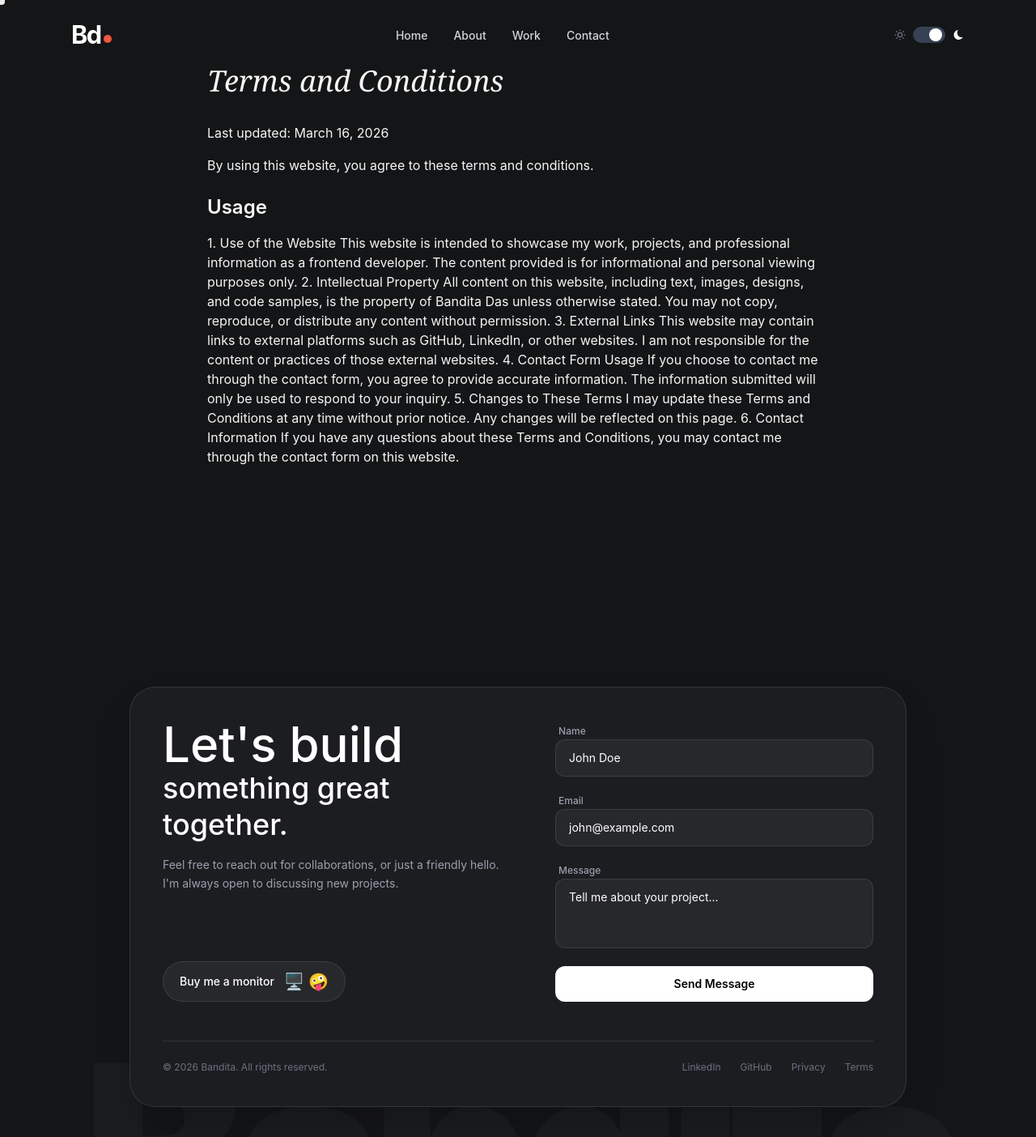
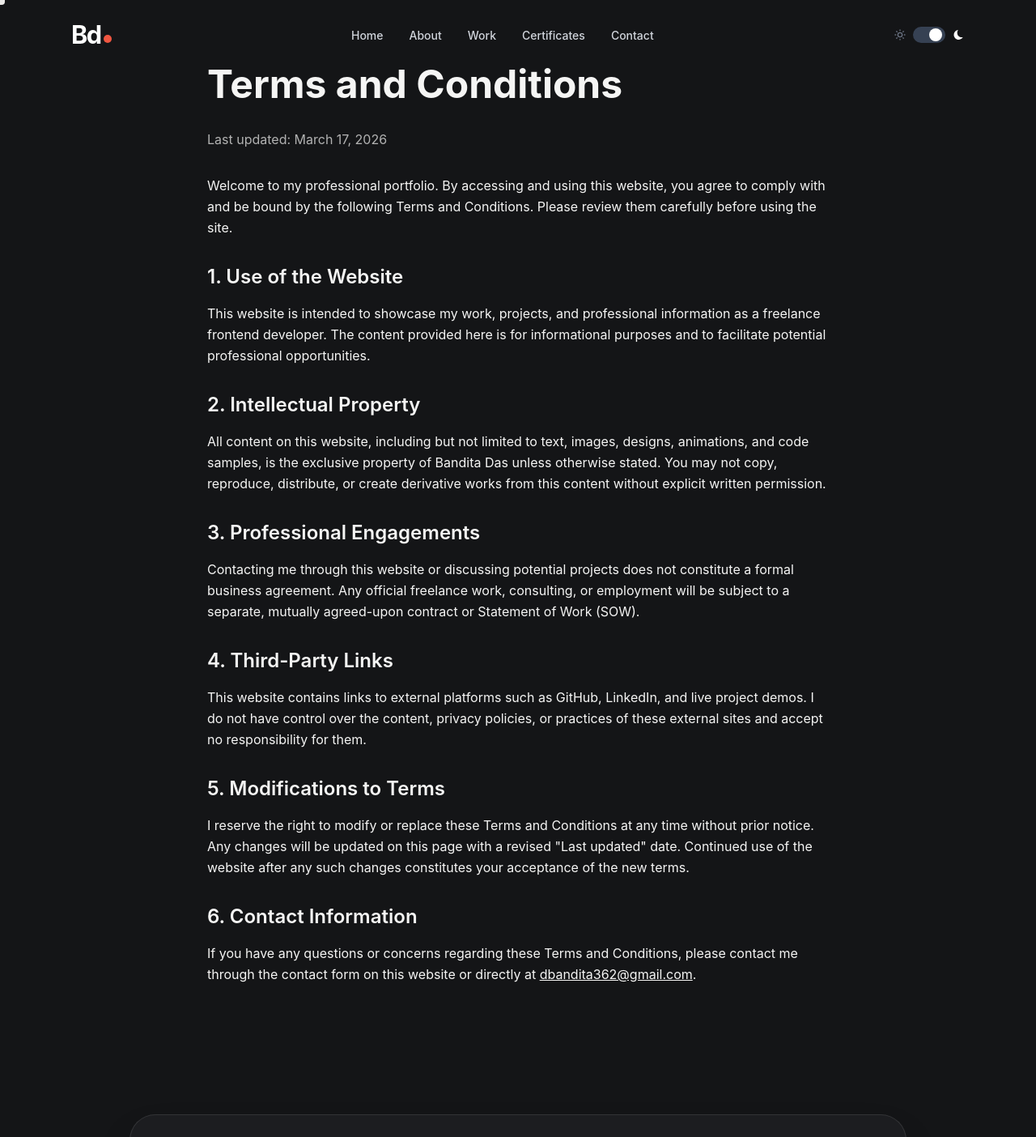
Before and after one commit to BanditaDas/portfolio, a React (Vite) app: page /terms in a window 1280 px wide. Shown: the top 1404 px of the page at 81% size. Built offline with nearby package versions, Linux system fonts and the light colour scheme.

Commit message:
privacy policy and terms and conditions route added

```diff
--- a/package.json
+++ b/package.json
@@ -27,6 +27,7 @@
     "react-github-calendar": "^5.0.5",
     "react-hook-form": "^7.71.2",
     "react-icons": "^5.6.0",
+    "react-router-dom": "^7.13.1",
     "remixicon": "^4.9.1",
     "remixicon-react": "^1.0.0",
     "tailwind-merge": "^3.5.0",
--- a/src/App.tsx
+++ b/src/App.tsx
@@ -1,5 +1,6 @@
 import { useEffect } from 'react';
 import Lenis from 'lenis';
+import { BrowserRouter as Router, Routes, Route, useLocation } from 'react-router-dom';
 import { CustomCursor } from './components/CustomCursor';
 import { Navbar } from './components/Navbar';
 import { Hero } from './components/Hero';
@@ -10,6 +11,16 @@ import Bento from './components/About/Bento';
 import { Certificates } from './components/Certificates';
 import { PrivacyPolicy } from './components/PrivacyPolicy';
 import { TermsAndConditions } from './components/TermsAndConditions';
+
+function ScrollToTop() {
+  const { pathname } = useLocation();
+
+  useEffect(() => {
+    window.scrollTo(0, 0);
+  }, [pathname]);
+
+  return null;
+}
 
 export default function App() {
   useEffect(() => {
@@ -27,32 +38,28 @@ export default function App() {
     };
   }, []);
 
-  const path = window.location.pathname;
-
-  let content;
-  if (path === '/privacy') {
-    content = <PrivacyPolicy />;
-  } else if (path === '/terms') {
-    content = <TermsAndConditions />;
-  } else {
-    content = (
+  return (
+    <ThemeProvider>
+      <Router>
+        <ScrollToTop />
+        <main className="relative min-h-screen font-sans">
+          <CustomCursor />
+          <Navbar />
+          <Routes>
+            <Route path="/" element={
               <>
                 <Hero />
                 <Bento />
                 <Work />
                 <Certificates />
               </>
-    );
-  }
-
-  return (
-    <ThemeProvider>
-      <main className="relative min-h-screen font-sans">
-        <CustomCursor />
-        <Navbar />
-        {content}
+            } />
+            <Route path="/privacy" element={<PrivacyPolicy />} />
+            <Route path="/terms" element={<TermsAndConditions />} />
+          </Routes>
           <Footer />
         </main>
+      </Router>
     </ThemeProvider>
   );
 }
--- a/src/components/Certificates.tsx
+++ b/src/components/Certificates.tsx
@@ -126,7 +126,7 @@ export const Certificates: React.FC = () => {
   >(null);
 
   return (
-    <section className="py-20 bg-[#EBEAE9] dark:bg-[#141517] transition-colors duration-300">
+    <section id="certificates" className="py-12 md:py-20 px-4 md:px-8 bg-[#EBEAE9] dark:bg-[#141517] ">
       <div className="flex flex-col md:flex-row justify-between items-start md:items-end gap-6 mb-12 md:mb-16 px-50">
         <h2 className="text-5xl md:text-6xl font-medium flex overflow-hidden">
           {"Certificates".split("").map((char, index) => (
@@ -147,7 +147,7 @@ export const Certificates: React.FC = () => {
         </h2>
       </div>
 
-      <div className="max-w-7xl mx-auto px-6 grid grid-cols-1 md:grid-cols-2 lg:grid-cols-4 gap-6">
+      <div className="max-w-8xl mx-auto px-6 grid grid-cols-1 md:grid-cols-2 lg:grid-cols-4 gap-5">
         {certificates.map((cert) => (
           <motion.div
             key={cert.id}
--- a/src/components/ContactForm.tsx
+++ b/src/components/ContactForm.tsx
@@ -73,7 +73,7 @@ export const ContactForm = () => {
                     ${
                       errors.name
                         ? "border-red-500 placeholder:text-red-400"
-                        : "border-black/10 dark:border-white/10 placeholder:text-black dark:placeholder:text-white"
+                        : "border-black/10 dark:border-white/10 placeholder:text-black/40 dark:placeholder:text-white/40 outline-none"
                     }`}
             placeholder={errors.name ? errors.name.message : "John Doe"}
           />
@@ -98,7 +98,7 @@ export const ContactForm = () => {
                         ${
                           errors.email
                             ? "border-red-500 placeholder:text-red-400"
-                            : "border-black/10 dark:border-white/10 placeholder:text-black dark:placeholder:text-white"
+                            : "border-black/10 dark:border-white/10 placeholder:text-black/40 dark:placeholder:text-white/40 outline-none"
                         }`}
             placeholder={
               errors.email ? errors.email.message : "john@example.com"
@@ -124,7 +124,7 @@ export const ContactForm = () => {
   ${
     errors.message
       ? "border-red-500 placeholder:text-red-400"
-      : "border-black/10 dark:border-white/10 placeholder:text-black dark:placeholder:text-white"
+      : "border-black/10 dark:border-white/10  placeholder:text-black/40 dark:placeholder:text-white/40 outline-none"
   }
   `}
             placeholder={
--- a/src/components/Footer.tsx
+++ b/src/components/Footer.tsx
@@ -1,17 +1,18 @@
 import React from 'react';
+import { Link } from 'react-router-dom';
 import { GlossyName } from './GlossyName';
 import { ContactForm } from './ContactForm';
 
 export const Footer: React.FC = () => {
   return (
-    <footer id="contact" className="relative pt-12 pb-0 bg-[#EBEAE9] dark:bg-[#141517] text-black dark:text-white overflow-hidden transition-colors duration-500">
+    <footer id="contact" className="relative pt-12 pb-0 bg-[#EBEAE9] dark:bg-[#141517] text-black dark:text-white overflow-hidden ">
       <div className="max-w-5xl mx-auto px-4 md:px-8 relative z-10 mb-[-8vw] md:[-6vw]">
         <div className="bg-[#f7f7f7] dark:bg-[#1c1d20] rounded-4xl p-6 md:p-8 lg:p-10 shadow-2xl border border-black/10 dark:border-white/10 transition-colors duration-500">
           <div className="flex flex-col lg:flex-row justify-between gap-12 mb-12">
             {/* Left Section */}
             <div className="max-w-md flex flex-col justify-between">
               <div>
-                <h3 className="text-3xl md:text-4xl font-medium mb-4 leading-tight">
+                <h3 className="text-3xl md:text-3xl font-medium mb-4 leading-tight">
                   <span className='text-5xl md:text-6xl font-medium'>Let's build </span><br />something great together.
                 </h3>
                 <p className="text-gray-400 text-sm mb-6 leading-relaxed">
@@ -80,8 +81,8 @@ export const Footer: React.FC = () => {
             <div className="flex gap-6">
               <a href="https://www.linkedin.com/in/bandita-das-74bb58292/" target='blank' className="text-xs text-gray-500 hover:text-black dark:hover:text-white transition-colors">LinkedIn</a>
               <a href="https://github.com/BanditaDas" target='blank' className="text-xs text-gray-500 hover:text-black dark:hover:text-white transition-colors">GitHub</a>
-              <a href="/privacy" className="text-xs text-gray-500 hover:text-black dark:hover:text-white transition-colors">Privacy</a>
-              <a href="/terms" className="text-xs text-gray-500 hover:text-black dark:hover:text-white transition-colors">Terms</a>
+              <Link to="/privacy" className="text-xs text-gray-500 hover:text-black dark:hover:text-white transition-colors">Privacy</Link>
+              <Link to="/terms" className="text-xs text-gray-500 hover:text-black dark:hover:text-white transition-colors">Terms</Link>
             </div>
           </div>
         </div>
--- a/src/components/Navbar.tsx
+++ b/src/components/Navbar.tsx
@@ -36,7 +36,7 @@ export const Navbar: React.FC = () => {
       </div>
 
       <div className="hidden md:flex gap-8 items-center">
-        {["Home", "About", "Work", "Contact"].map((item) => (
+        {["Home", "About", "Work", "Certificates", "Contact"].map((item) => (
           <Magnetic key={item}>
             <a
               href={item === "Home" ? "/#" : `/#${item.toLowerCase()}`}
--- a/src/components/PrivacyPolicy.tsx
+++ b/src/components/PrivacyPolicy.tsx
@@ -4,23 +4,59 @@ import { motion } from "motion/react";
 export const PrivacyPolicy: React.FC = () => (
   <div className="py-20 px-6 md:px-20 bg-[#EBEAE9] dark:bg-[#141517] min-h-screen">
     <div className="max-w-3xl mx-auto text-zinc-900 dark:text-stone-100">
-      <h1 className="text-4xl font-serif italic mb-8">Privacy Policy</h1>
-      <p className="mb-4">Last updated: March 16, 2026</p>
-      <p className="mb-4">
-        Your privacy is important to us. This policy explains how we collect and
-        use your information.
-      </p>
-      <h2 className="text-2xl font-semibold mt-6 mb-4">
-        Information Collection
-      </h2>
-      <p className="mb-4">
-        This website collects basic information such as your name, email
-        address, and message when you submit the contact form. This information
-        is used solely to respond to your inquiry and will not be shared with
-        third parties. The contact form is powered by FormSubmit which securely
-        forwards messages to my email. If you have any questions regarding your
-        data, feel free to contact me.
-      </p>
+      <h1 className="text-5xl font-bold mb-8">Privacy Policy</h1>
+      <p className="mb-8 opacity-70">Last updated: March 17, 2026</p>
+
+      <section className="mb-8">
+        <p className="leading-relaxed mb-4">
+          Thank you for visiting my portfolio. As a freelance web developer, I am committed to protecting your personal information and your right to privacy. This Privacy Policy explains what information is collected, how it is used, and what rights you have in relation to it when you visit and interact with this website.
+        </p>
+      </section>
+
+      <section className="mb-8">
+        <h2 className="text-2xl font-semibold mb-4">1. Information I Collect</h2>
+        <p className="leading-relaxed mb-4">
+          The only personal information collected on this website is the information you voluntarily provide through the contact form. This includes:
+        </p>
+        <ul className="list-disc pl-6 mb-4 space-y-2 opacity-80">
+          <li>Your Name</li>
+          <li>Your Email Address</li>
+          <li>Any details or messages you choose to include in your inquiry</li>
+        </ul>
+      </section>
+
+      <section className="mb-8">
+        <h2 className="text-2xl font-semibold mb-4">2. How I Use Your Information</h2>
+        <p className="leading-relaxed mb-4">
+          The information you provide is used strictly for professional communication purposes. Specifically, I use this information to:
+        </p>
+        <ul className="list-disc pl-6 mb-4 space-y-2 opacity-80">
+          <li>Respond to your project inquiries and questions.</li>
+          <li>Discuss potential freelance collaborations or employment opportunities.</li>
+          <li>Send you relevant information regarding the web development services you requested.</li>
+        </ul>
+      </section>
+
+      <section className="mb-8">
+        <h2 className="text-2xl font-semibold mb-4">3. Information Sharing and Third Parties</h2>
+        <p className="leading-relaxed mb-4">
+          I do not sell, rent, or share your personal information with third parties for marketing purposes. Your contact form submissions are processed securely via FormSubmit, a third-party service that forwards your messages directly to my professional email address.
+        </p>
+      </section>
+
+      <section className="mb-8">
+        <h2 className="text-2xl font-semibold mb-4">4. Data Retention</h2>
+        <p className="leading-relaxed mb-4">
+          I retain your personal information only for as long as necessary to fulfill the purposes outlined in this Privacy Policy, such as resolving your inquiry or maintaining ongoing professional correspondence.
+        </p>
+      </section>
+
+      <section className="mb-8">
+        <h2 className="text-2xl font-semibold mb-4">5. Contact Me</h2>
+        <p className="leading-relaxed mb-4">
+          If you have any questions, concerns, or requests regarding this Privacy Policy or the handling of your data, please feel free to reach out to me via the contact form on this website or directly at <a href="mailto:dbandita362@gmail.com" className="underline hover:opacity-70 transition-opacity">dbandita362@gmail.com</a>.
+        </p>
+      </section>
     </div>
   </div>
 );
--- a/src/components/TermsAndConditions.tsx
+++ b/src/components/TermsAndConditions.tsx
@@ -4,29 +4,56 @@ import { motion } from "motion/react";
 export const TermsAndConditions: React.FC = () => (
   <div className="py-20 px-6 md:px-20 bg-[#EBEAE9] dark:bg-[#141517] min-h-screen">
     <div className="max-w-3xl mx-auto text-zinc-900 dark:text-stone-100">
-      <h1 className="text-4xl font-serif italic mb-8">Terms and Conditions</h1>
-      <p className="mb-4">Last updated: March 16, 2026</p>
-      <p className="mb-4">By using this website, you agree to these terms and conditions.</p>
-      <h2 className="text-2xl font-semibold mt-6 mb-4">Usage</h2>
-      <p className="mb-4">
-        1. Use of the Website This
-        website is intended to showcase my work, projects, and professional
-        information as a frontend developer. The content provided is for
-        informational and personal viewing purposes only. 2. Intellectual
-        Property All content on this website, including text, images, designs,
-        and code samples, is the property of Bandita Das unless otherwise
-        stated. You may not copy, reproduce, or distribute any content without
-        permission. 3. External Links This website may contain links to external
-        platforms such as GitHub, LinkedIn, or other websites. I am not
-        responsible for the content or practices of those external websites. 4.
-        Contact Form Usage If you choose to contact me through the contact form,
-        you agree to provide accurate information. The information submitted
-        will only be used to respond to your inquiry. 5. Changes to These Terms
-        I may update these Terms and Conditions at any time without prior
-        notice. Any changes will be reflected on this page. 6. Contact
-        Information If you have any questions about these Terms and Conditions,
-        you may contact me through the contact form on this website.
-      </p>
+      <h1 className="text-5xl font-bold mb-8">Terms and Conditions</h1>
+      <p className="mb-8 opacity-70">Last updated: March 17, 2026</p>
+
+      <section className="mb-8">
+        <p className="leading-relaxed mb-4">
+          Welcome to my professional portfolio. By accessing and using this website, you agree to comply with and be bound by the following Terms and Conditions. Please review them carefully before using the site.
+        </p>
+      </section>
+
+      <section className="mb-8">
+        <h2 className="text-2xl font-semibold mb-4">1. Use of the Website</h2>
+        <p className="leading-relaxed mb-4">
+          This website is intended to showcase my work, projects, and professional information as a freelance frontend developer. The content provided here is for informational purposes and to facilitate potential professional opportunities.
+        </p>
+      </section>
+
+      <section className="mb-8">
+        <h2 className="text-2xl font-semibold mb-4">2. Intellectual Property</h2>
+        <p className="leading-relaxed mb-4">
+          All content on this website, including but not limited to text, images, designs, animations, and code samples, is the exclusive property of Bandita Das unless otherwise stated. You may not copy, reproduce, distribute, or create derivative works from this content without explicit written permission.
+        </p>
+      </section>
+
+      <section className="mb-8">
+        <h2 className="text-2xl font-semibold mb-4">3. Professional Engagements</h2>
+        <p className="leading-relaxed mb-4">
+          Contacting me through this website or discussing potential projects does not constitute a formal business agreement. Any official freelance work, consulting, or employment will be subject to a separate, mutually agreed-upon contract or Statement of Work (SOW).
+        </p>
+      </section>
+
+      <section className="mb-8">
+        <h2 className="text-2xl font-semibold mb-4">4. Third-Party Links</h2>
+        <p className="leading-relaxed mb-4">
+          This website contains links to external platforms such as GitHub, LinkedIn, and live project demos. I do not have control over the content, privacy policies, or practices of these external sites and accept no responsibility for them.
+        </p>
+      </section>
+
+      <section className="mb-8">
+        <h2 className="text-2xl font-semibold mb-4">5. Modifications to Terms</h2>
+        <p className="leading-relaxed mb-4">
+          I reserve the right to modify or replace these Terms and Conditions at any time without prior notice. Any changes will be updated on this page with a revised "Last updated" date. Continued use of the website after any such changes constitutes your acceptance of the new terms.
+        </p>
+      </section>
+
+      <section className="mb-8">
+        <h2 className="text-2xl font-semibold mb-4">6. Contact Information</h2>
+        <p className="leading-relaxed mb-4">
+          If you have any questions or concerns regarding these Terms and Conditions, please contact me through the contact form on this website or directly at <a href="mailto:dbandita362@gmail.com" className="underline hover:opacity-70 transition-opacity">dbandita362@gmail.com</a>.
+        </p>
+      </section>
     </div>
   </div>
 );
```
Also changed, not shown: 1 other file (tests, documents, lock files or other folders). Lines whose indentation alone changed are shown as unchanged.
